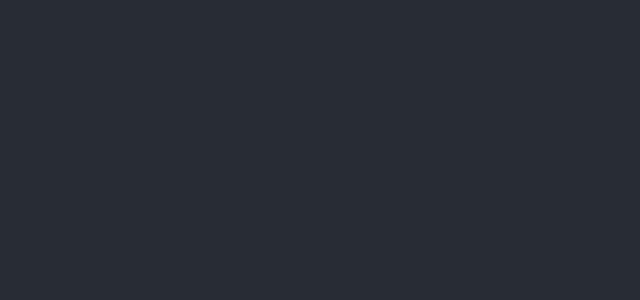
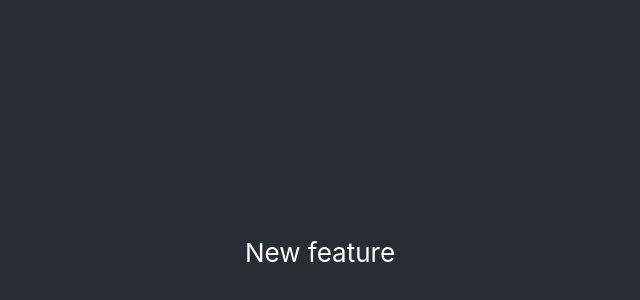
Before and after one commit to Jeraldy/ecommerce, a React (Create React App) app in the folder frontend/: page / in a window 1280 px wide. Shown: the part 148-448 px from the top of the page, without its empty margins (320-960 px from the left). Built offline with nearby package versions, Linux system fonts and the light colour scheme.

Commit message:
new feature

```diff
--- a/frontend/src/App.js
+++ b/frontend/src/App.js
@@ -4,6 +4,7 @@ function App() {
   return (
     <div className="App">
       <header className="App-header">
+        New feature
       </header>
     </div>
   );
```
